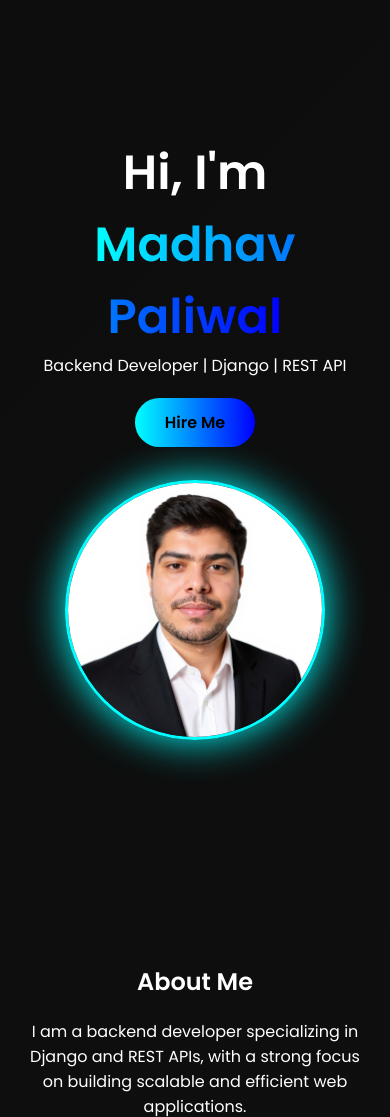
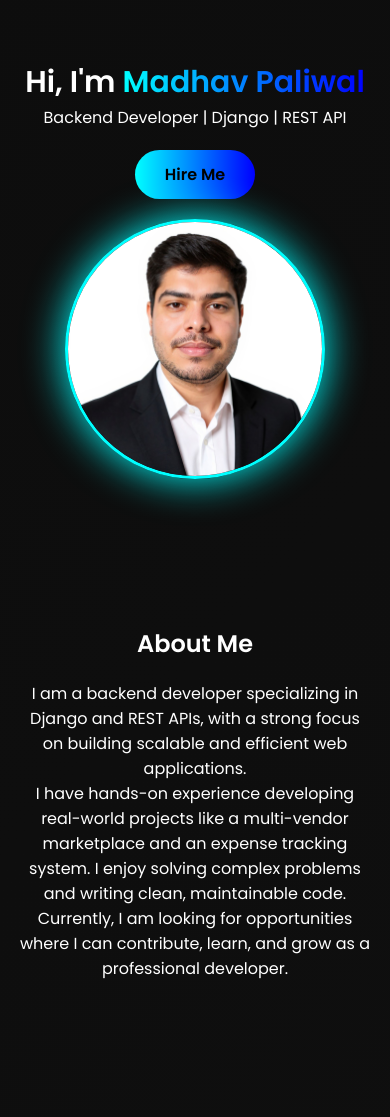
Before and after one commit to Madhav-paliwal/Portfolio, a Django app: page / in a window 390 px wide; the page is wider, and only the part inside the window is pictured. Shown: the part 122-1239 px from the top of that part. Run offline with Django 5.2, Linux system fonts and the light colour scheme.

Commit message:
final responsive fix

```diff
--- a/Base/static/css/style.css
+++ b/Base/static/css/style.css
@@ -62,17 +62,23 @@ nav a:hover {
     color: cyan;
 }
 /* HERO */
-.hero {
-    display: flex;
-    justify-content: space-around;
-    align-items: center;
-    min-height: 100vh;
+@media (max-width: 768px) {
+    .hero {
+        flex-direction: column;
+        text-align: center;
+        height: auto;
+        padding: 40px 20px;
+    }
+
+    .hero img {
+        margin-top: 20px;
+        width: 200px;
+    }
+
+    .hero h1 {
+        font-size: 30px;
+    }
 }
-
-.hero h1 {
-    font-size: 48px;
-}
-
 .hero span {
     background: linear-gradient(to right, cyan, blue);
     -webkit-background-clip: text;
```
